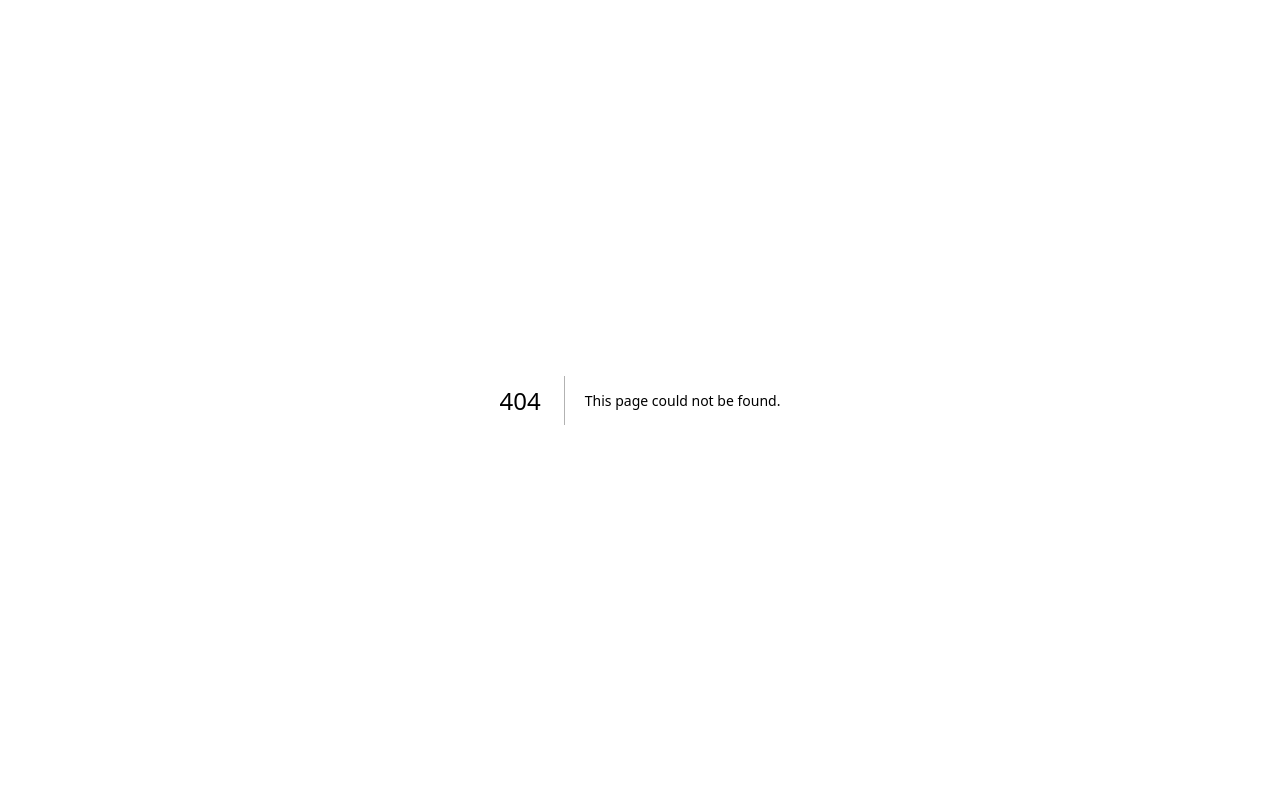
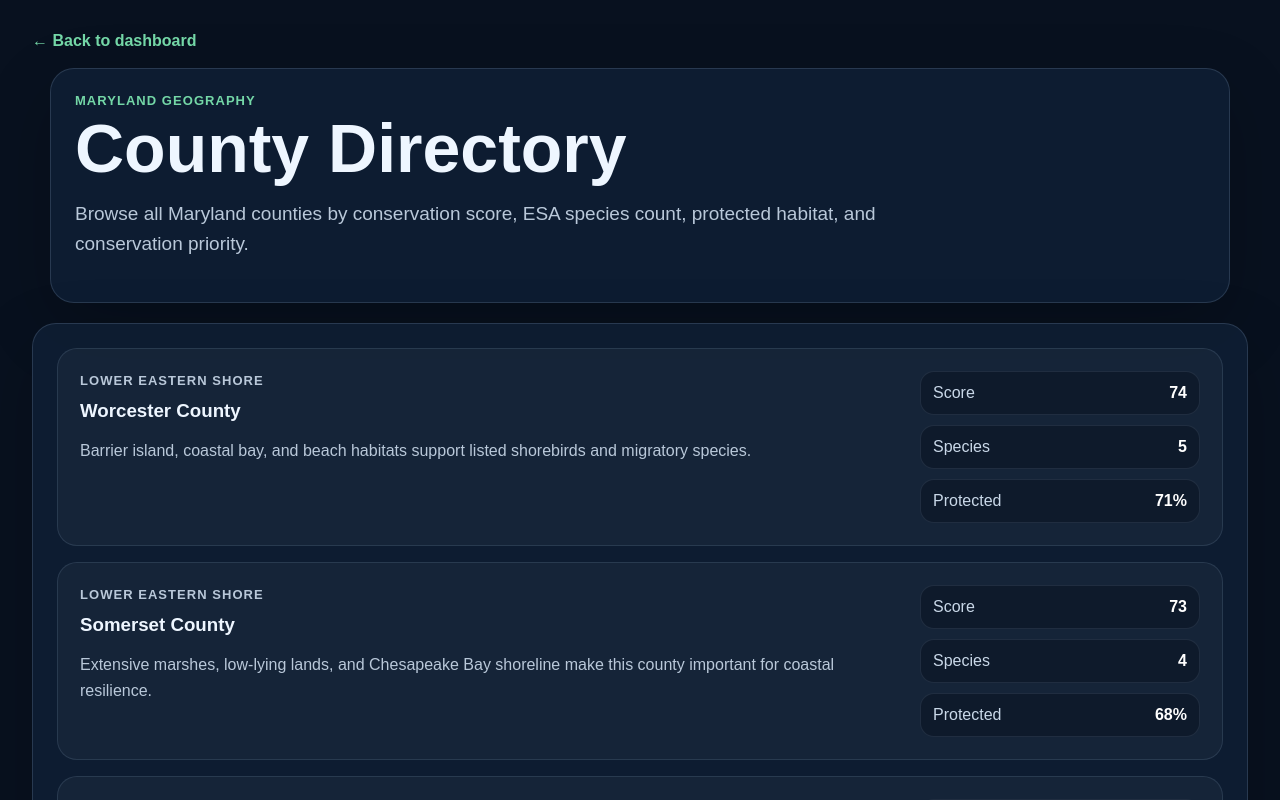
Before and after one commit to bobafettyoda/md-esa-dashboard, a Next.js app: page /counties in a window 1280 px wide. Before the commit this address had no page. Shown: the top 800 px of the page. Built offline with nearby package versions, Linux system fonts and the light colour scheme.

Commit message:
Add county directory and county profile pages

```diff
--- /dev/null
+++ b/app/counties/page.tsx
@@ -0,0 +1,50 @@
+import Link from "next/link";
+import { counties, getConservationScore, getSpeciesForCounty } from "../../data/dashboard-data";
+import "../styles.css";
+
+export default function CountiesPage() {
+  const ranked = [...counties]
+    .map((county) => ({
+      ...county,
+      score: getConservationScore(county),
+      speciesCount: getSpeciesForCounty(county).length,
+    }))
+    .sort((a, b) => b.score - a.score);
+
+  return (
+    <main className="page">
+      <Link className="backLink" href="/">← Back to dashboard</Link>
+
+      <section className="panel speciesProfileHero">
+        <div>
+          <p className="eyebrow">Maryland geography</p>
+          <h1>County Directory</h1>
+          <p className="lede">
+            Browse all Maryland counties by conservation score, ESA species count,
+            protected habitat, and conservation priority.
+          </p>
+        </div>
+      </section>
+
+      <section className="panel">
+        <div className="countyDirectory">
+          {ranked.map((county) => (
+            <Link className="directoryCard" href={`/counties/${county.id}`} key={county.id}>
+              <div>
+                <p className="eyebrow">{county.region}</p>
+                <h3>{county.name}</h3>
+                <p>{county.notes}</p>
+              </div>
+
+              <div className="directoryStats">
+                <span>Score <strong>{county.score}</strong></span>
+                <span>Species <strong>{county.speciesCount}</strong></span>
+                <span>Protected <strong>{county.protectedHabitatPercent}%</strong></span>
+              </div>
+            </Link>
+          ))}
+        </div>
+      </section>
+    </main>
+  );
+}
--- a/app/page.tsx
+++ b/app/page.tsx
@@ -59,6 +59,7 @@ export default function Home() {
             fragmentation risk, and conservation priorities by Maryland county.
           </p>
           <div className="heroLinks">
+            <Link href="/counties">Browse counties</Link>
             <Link href="/sources">View data source registry</Link>
           </div>
         </div>
@@ -180,7 +181,9 @@ export default function Home() {
                   <span className="rankNumber">#{index + 1}</span>
                   <span>
                     <strong>{county.name}</strong>
-                    <small>{county.conservationPriority} priority</small>
+                    <small>
+                      {county.conservationPriority} priority · <Link href={`/counties/${county.id}`}>View profile</Link>
+                    </small>
                   </span>
                   <b>{county.score}</b>
                 </button>
--- a/app/styles.css
+++ b/app/styles.css
@@ -699,3 +699,60 @@ dd {
   text-decoration: none;
   font-weight: 900;
 }
+
+.countyDirectory {
+  display: grid;
+  gap: 16px;
+}
+
+.directoryCard {
+  display: grid;
+  grid-template-columns: 1fr 280px;
+  gap: 20px;
+  color: inherit;
+  text-decoration: none;
+  background: rgba(255, 255, 255, 0.035);
+  border: 1px solid rgba(159, 189, 219, 0.14);
+  border-radius: 20px;
+  padding: 22px;
+}
+
+.directoryCard:hover {
+  border-color: rgba(116, 215, 167, 0.65);
+}
+
+.directoryCard p {
+  color: #b9c8d9;
+  line-height: 1.6;
+}
+
+.directoryStats {
+  display: grid;
+  gap: 10px;
+  align-content: center;
+}
+
+.directoryStats span {
+  display: flex;
+  justify-content: space-between;
+  background: rgba(8, 17, 31, 0.5);
+  border: 1px solid rgba(159, 189, 219, 0.12);
+  border-radius: 14px;
+  padding: 12px;
+  color: #c9d8e8;
+}
+
+.directoryStats strong {
+  color: white;
+}
+
+.rankRow a {
+  color: #74d7a7;
+  text-decoration: none;
+}
+
+@media (max-width: 900px) {
+  .directoryCard {
+    grid-template-columns: 1fr;
+  }
+}
```
Also changed, not shown: app/counties/[id]/page.tsx (added, +98 -0 lines).
